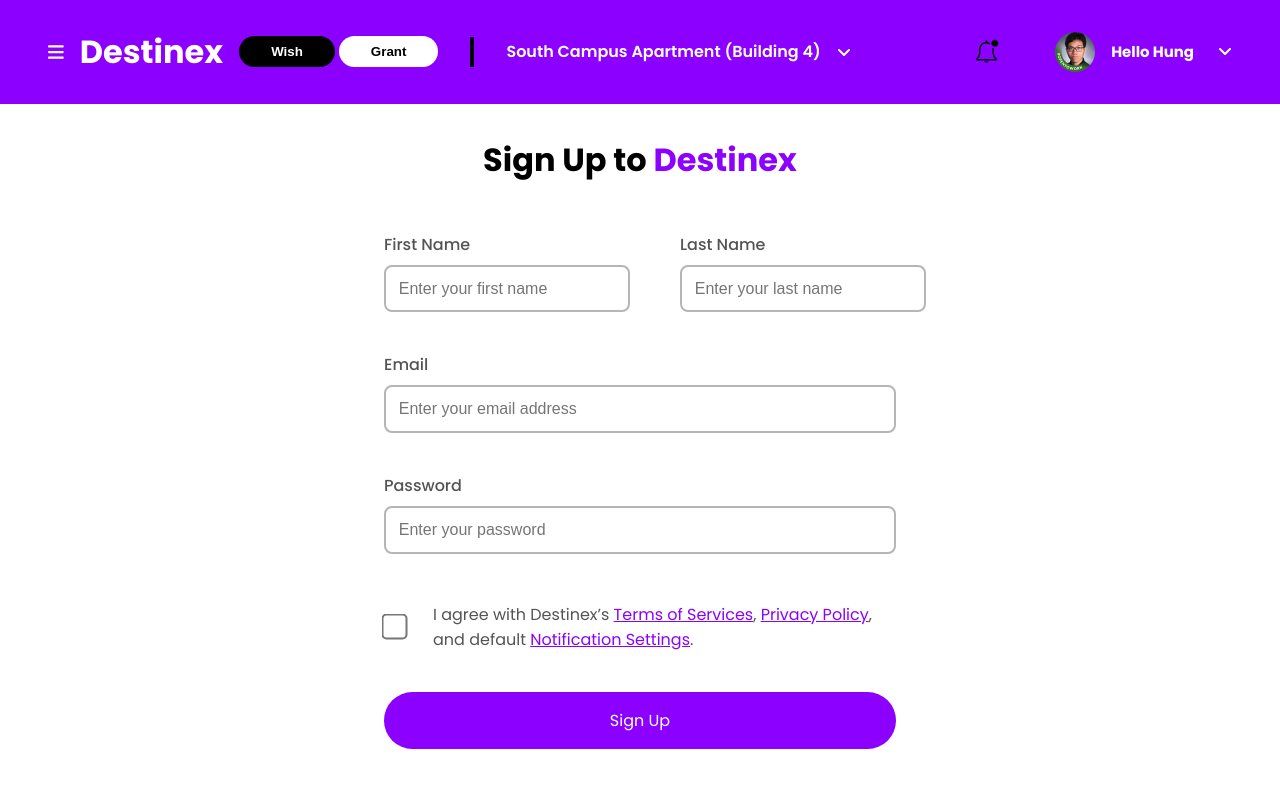
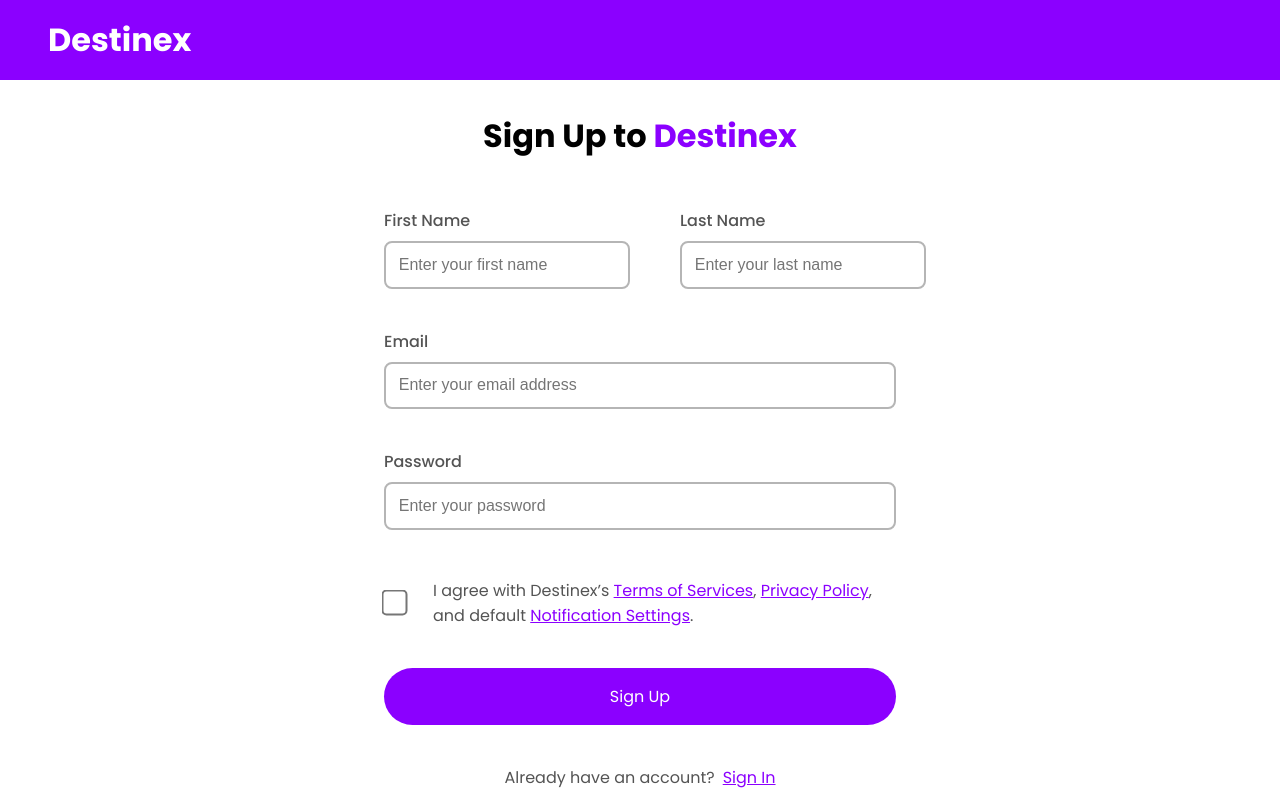
Before and after one commit to changminbark/Destinex, a React (Create React App) app in the folder frontend/: page / in a window 1280 px wide. Shown: the top 792 px of the page. Built offline with nearby package versions, Linux system fonts and the light colour scheme.

Commit message:
feat: Header component

```diff
--- /dev/null
+++ b/frontend/src/components/Header/HeaderLogoOnly/Header.jsx
@@ -0,0 +1,17 @@
+import '../header.css';
+
+function Header() {
+    return (
+        <div className="header">
+            <div className="left-sided">
+                <div className="logo">
+                    <span className='logo-destinex'>Destinex</span>
+                </div>
+            </div>
+            <div className="right-sided">
+            </div>
+        </div>
+    );
+}
+
+export default Header;
--- a/frontend/src/components/Header/HeaderNoBackground/Header.jsx
+++ b/frontend/src/components/Header/HeaderNoBackground/Header.jsx
@@ -10,7 +10,7 @@ import { FontAwesomeIcon } from '@fortawesome/react-fontawesome';
 import { faBars } from '@fortawesome/free-solid-svg-icons';
 import { faAngleDown } from '@fortawesome/free-solid-svg-icons';
 
-import './header.css';
+import '../header.css';
 
 function Header() {
     return (
--- a/frontend/src/components/Header/HeaderNoBackground/header.css
+++ /dev/null
@@ -1,99 +0,0 @@
-.header {
-    display: flex;
-    justify-content: space-between;
-    align-items: center;
-    padding: 1rem 3rem;
-    width: 100%;
-    max-width: 100%;
-    box-sizing: border-box;
-}
-
-.left-sided {
-    display: flex;
-    align-items: center;
-    gap: 1rem;
-    flex-grow: 1;
-}
-
-.icon-menu {
-    font-size: large;
-}
-
-.icon-menu,
-.logo,
-.location,
-.icon-bell,
-.user-profile {
-    display: flex;
-    align-items: center;
-}
-
-.role-option {
-    display: flex;
-    gap: 0.25rem;
-}
-
-.role-option button {
-    border: none;
-    font-weight: 600;
-    border-radius: 40px;
-    padding: 0.5rem 2rem;
-    flex: none;
-    cursor: pointer;
-}
-
-.logo-destinex {
-    font-size: 2rem;
-    font-weight: bold;
-    color: #8B00FF;
-}
-
-.btn-wish {
-    background-color: #000;
-    color: white;
-}
-
-.btn-grant {
-    background-color: #fff;
-    color: black;
-}
-
-.location {
-    gap: 1rem;
-    font-weight: 600;
-}
-
-.user-profile {
-    gap: 1rem;
-}
-
-.user-avatar {
-    flex: 0 0 auto;
-    display: flex;
-    justify-content: end;
-}
-
-.user-avatar img {
-    width: 50%;
-}
-
-.username {
-    font-size: large;
-}
-
-.divider {
-    height: 30px;
-    width: 4px;
-    background: #000;
-    margin: 0 1rem;
-}
-
-.right-sided {
-    display: flex;
-    align-items: center;
-    gap: 1rem;
-}
-
-.username {
-    margin-right: 0.5rem;
-}
--- a/frontend/src/components/Header/HeaderPurple/Header.jsx
+++ b/frontend/src/components/Header/HeaderPurple/Header.jsx
@@ -1,3 +1,5 @@
+import React from 'react';
+
 import IconBellBlack from '../../../assets/svg/icon-bell-black.svg';
 import IconBrowseBlack from '../../../assets/svg/icon-browse-black.svg';
 import IconHeader from '../../../assets/svg/icon-header.svg';
@@ -10,9 +12,11 @@ import { FontAwesomeIcon } from '@fortawesome/react-fontawesome';
 import { faBars } from '@fortawesome/free-solid-svg-icons';
 import { faAngleDown } from '@fortawesome/free-solid-svg-icons';
 
-import './header.css';
+import '../header.css';
 
-function Header() {
+function Header(props) {
+    const { isLogin } = props;
+
     return (
         <div className="header">
             <div className="left-sided">
@@ -27,18 +31,20 @@ function Header() {
                     <button className="btn-grant">Grant</button>
                 </div>
                 <div className="location">
-                    <div class="divider"></div>
-                    <div class="location">South Campus Apartment (Building 4)</div>
+                    <div className="divider"></div>
+                    <div className="location-text">South Campus Apartment (Building 4)</div> {/* Changed class to className */}
                     <FontAwesomeIcon icon={faAngleDown} />
                 </div>
             </div>
+
+            {isLogin ? ( // Changed to a ternary operator for better readability
                 <div className="right-sided">
                     <div className="icon-bell">
-                    <img src={IconBellBlack} />
+                        <img src={IconBellBlack} alt="Bell Icon" /> {/* Added alt attribute */}
                     </div>
                     <div className="user-profile">
                         <div className="user-avatar">
-                        <img src={DemoUser} />
+                            <img src={DemoUser} alt="User Avatar" /> {/* Added alt attribute */}
                         </div>
                         <div className="username">
                             <h5>Hello Hung</h5>
@@ -48,6 +54,12 @@ function Header() {
                         </div>
                     </div>
                 </div>
+            ) : (
+                <div className="right-sided">
+                    <button className="sign-in">Sign in</button>
+                    <button className="sign-up">Sign up</button>
+                </div>
+            )}
         </div>
     );
 }
--- a/frontend/src/components/Header/HeaderPurple/header.css
+++ b/frontend/src/components/Header/header.css
@@ -13,7 +13,7 @@
 .left-sided {
     display: flex;
     align-items: center;
-    gap: 1rem;
+    gap: 1.5rem;
     flex-grow: 1;
 }
 
@@ -32,14 +32,14 @@
 
 .role-option {
     display: flex;
-    gap: 0.25rem;
+    gap: 0.5rem;
 }
 
 .role-option button {
     border: none;
     font-weight: 600;
     border-radius: 40px;
-    padding: 0.5rem 2rem;
+    padding: 0.5rem 1rem;
     flex: none;
     cursor: pointer;
 }
@@ -51,13 +51,13 @@
 }
 
 .btn-wish {
-    background-color: #000;
-    color: white;
+    background-color: #ffffff;
+    color: #8B00FF;
 }
 
 .btn-grant {
-    background-color: #fff;
-    color: black;
+    background-color: #8B00FF;
+    color: white;
 }
 
 .location {
@@ -86,7 +86,7 @@
 .divider {
     height: 30px;
     width: 4px;
-    background: #000;
+    background: #ffffff;
     margin: 0 1rem;
 }
 
@@ -99,3 +99,23 @@
 .username {
     margin-right: 0.5rem;
 }
+
+.sign-in,
+.sign-up {
+    border: none;
+    font-weight: 600;
+    border-radius: 40px;
+    padding: 0.5rem 1rem;
+    flex: none;
+    cursor: pointer;
+}
+
+.sign-in {
+    background-color: #ffffff;
+    color: #8B00FF;
+}
+
+.sign-up {
+    background-color: #8B00FF;
+    color: white;
+}
--- a/frontend/src/pages/granters/signup/signup.jsx
+++ b/frontend/src/pages/granters/signup/signup.jsx
@@ -1,6 +1,6 @@
 // import Header from '../../../components/header/header';
 import SignupForm from './signup-form-granter/signup_form_granter';
-import Footer from '../../../components/Footer/footer';
+import Footer from '../../../components/footer/footer';
 import './signup.css'
 
 function Signup() {
--- a/frontend/src/pages/wishers/signin/signin.jsx
+++ b/frontend/src/pages/wishers/signin/signin.jsx
@@ -1,6 +1,6 @@
 // import Header from '../../components/header/header';
 import SigninForm from './signin-form-wisher/signin_form_wisher';
-import Footer from '../../../components/Footer/footer';
+import Footer from '../../../components/footer/footer';
 import './signin.css';
 
 function Signin() {
--- a/frontend/src/pages/wishers/signup/signup.jsx
+++ b/frontend/src/pages/wishers/signup/signup.jsx
@@ -1,11 +1,12 @@
-import Header from '../../../components/Header/HeaderPurple/Header';
+import Header from '../../../components/Header/HeaderLogoOnly/Header';
 import SignupForm from './signup-form-wisher/signup_form_wisher';
-import Footer from '../../../components/Footer/footer';
+import Footer from '../../../components/footer/footer';
 import './signup.css';
 
 function Signup() {
     return (
       <div className="signup">
+          {/*<Header isLogin={false}></Header>*/}
           <Header></Header>
           <SignupForm></SignupForm>
           <Footer></Footer>
```
Lines whose indentation alone changed are shown as unchanged.
